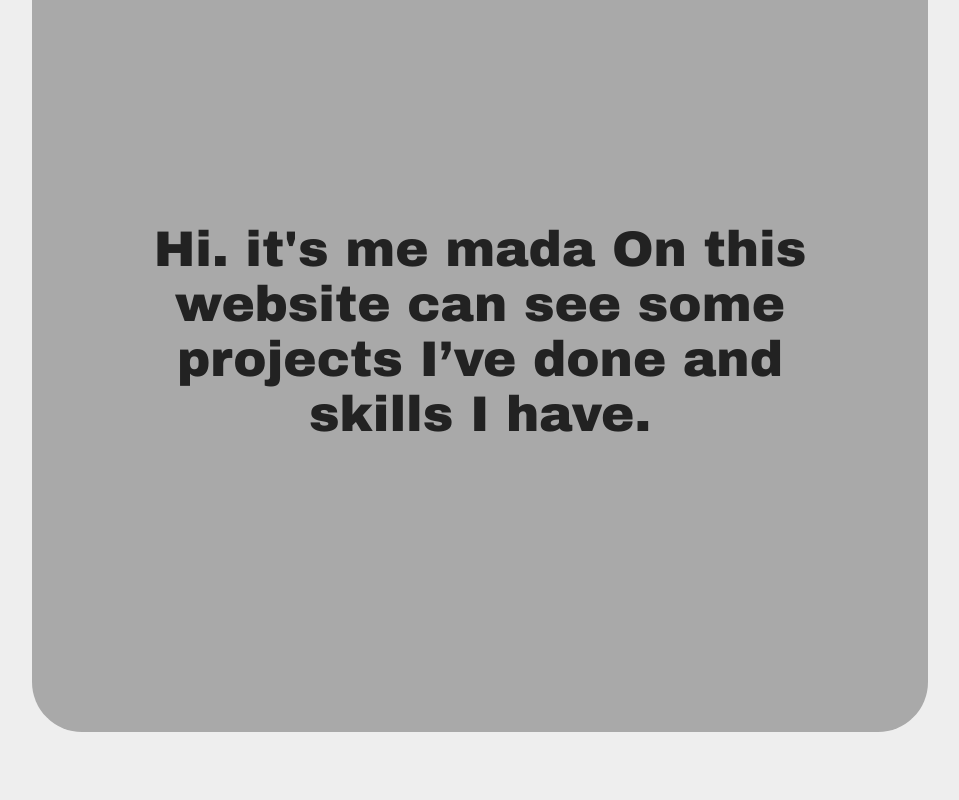
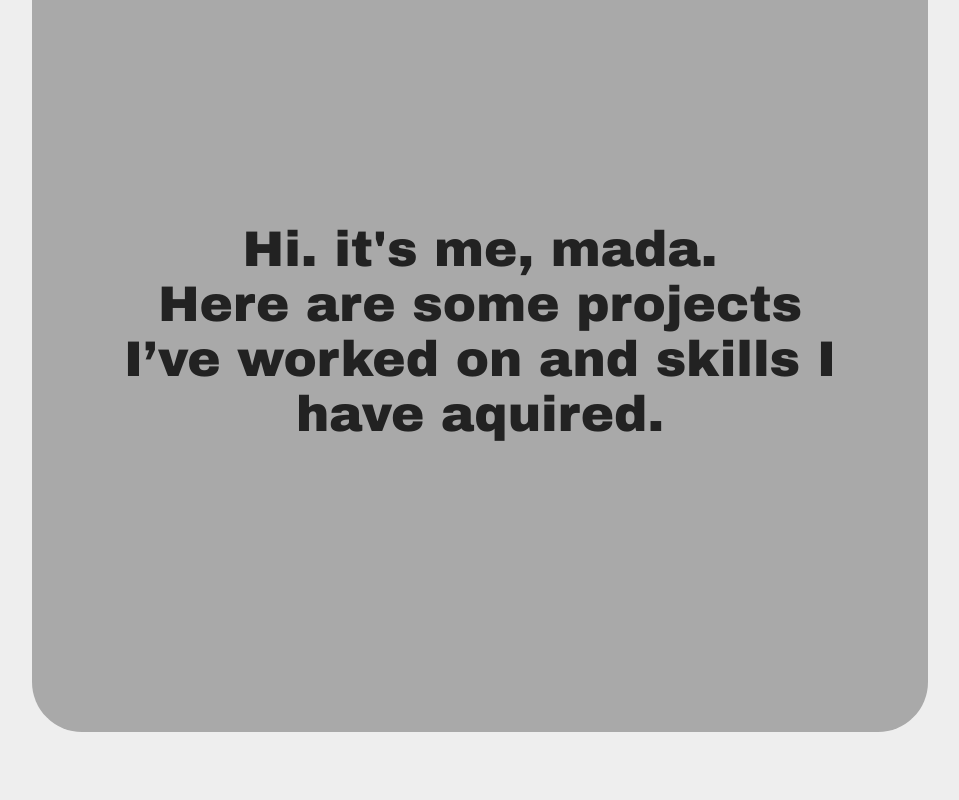
Before and after one commit to itsmemada/Portfolio, a React (Create React App) app: page / in a window 1280 px wide. Shown: the part 1060-1860 px from the top of the page, without its empty margins (160-1119 px from the left). Built offline with nearby package versions, Linux system fonts and the light colour scheme.

Commit message:
change of description and some color tweaks

```diff
--- a/src/components/description/description.tsx
+++ b/src/components/description/description.tsx
@@ -1,7 +1,7 @@
 import './description.scss'
 
 const desc =  <article className='description__content'>
-Hi. it's me mada On this website can see some projects I’ve done and skills I have.
+Hi. it's me, mada. <br/> Here are some projects I’ve worked on and skills I have aquired.
 </article>
 
 function Description(){
--- a/src/utilities/variables.scss
+++ b/src/utilities/variables.scss
@@ -1,5 +1,5 @@
 $background-color: #111;
-$text-color: #ccc;
+$text-color: #999;
 $primary-color: #333;
 $secoundary-color: #444;
 $tech-color:#111;
```
